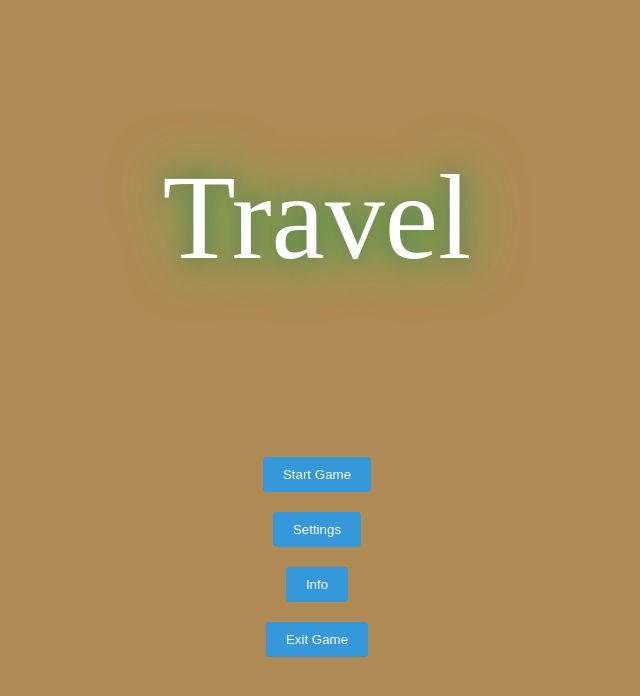
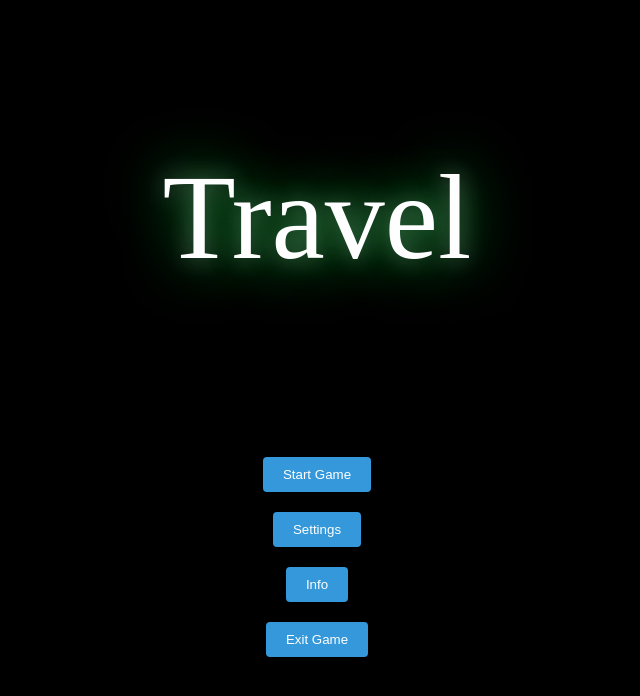
Before and after one commit to BokaiHu/GamingPlatform4AutisticChildren, a Vue app in the folder game/: page / in a window 1280 px wide. Shown: the top 696 px of the page, without its empty margins (323-963 px from the left). Built offline with nearby package versions, Linux system fonts and the light colour scheme.

Commit message:
home page 背景色改了

```diff
--- a/game/src/App.vue
+++ b/game/src/App.vue
@@ -8,7 +8,7 @@
 
 <style>
 .home-page {
-  background-color: #AF8A54;
+  background-color: #000000;
 }
 
 .container {
```
